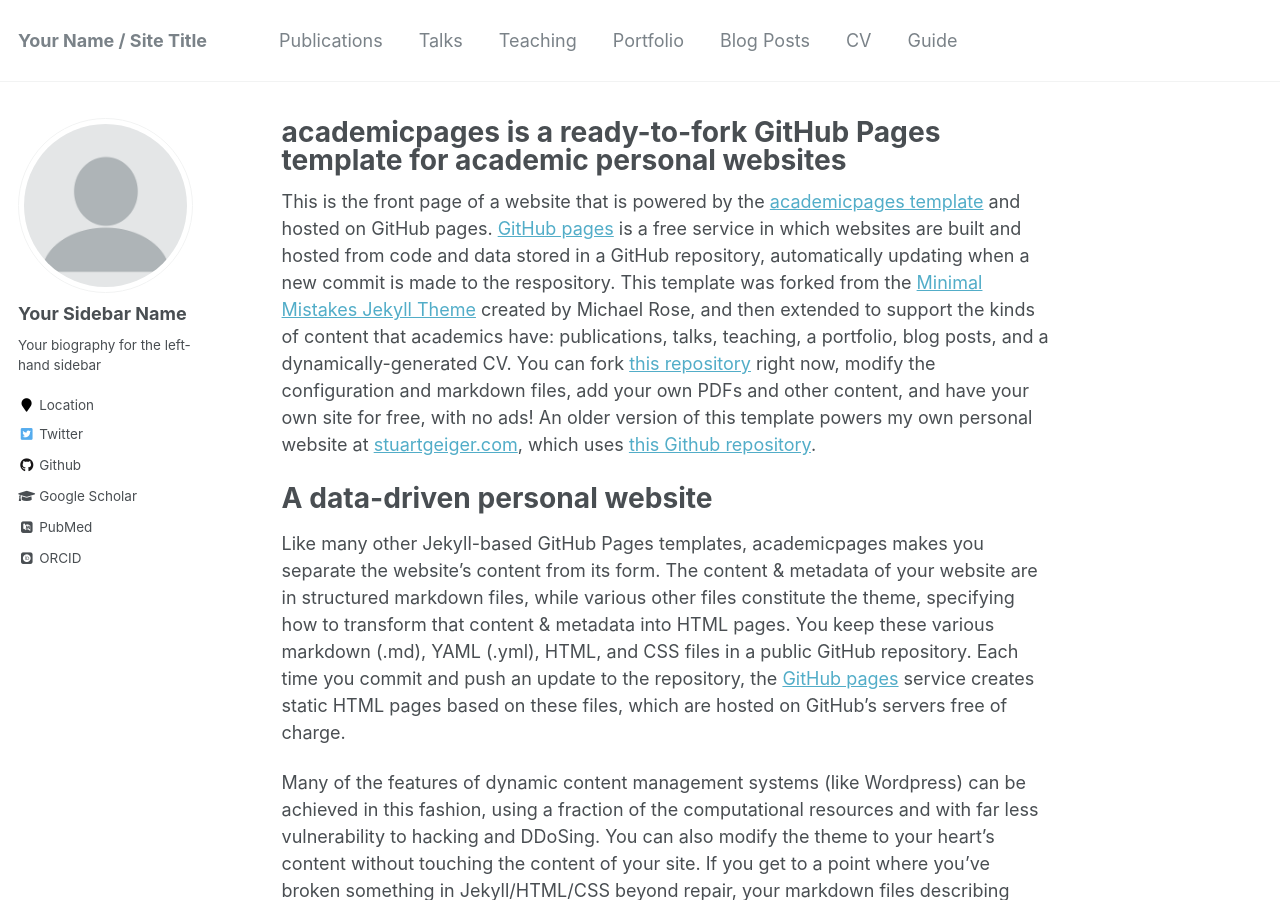
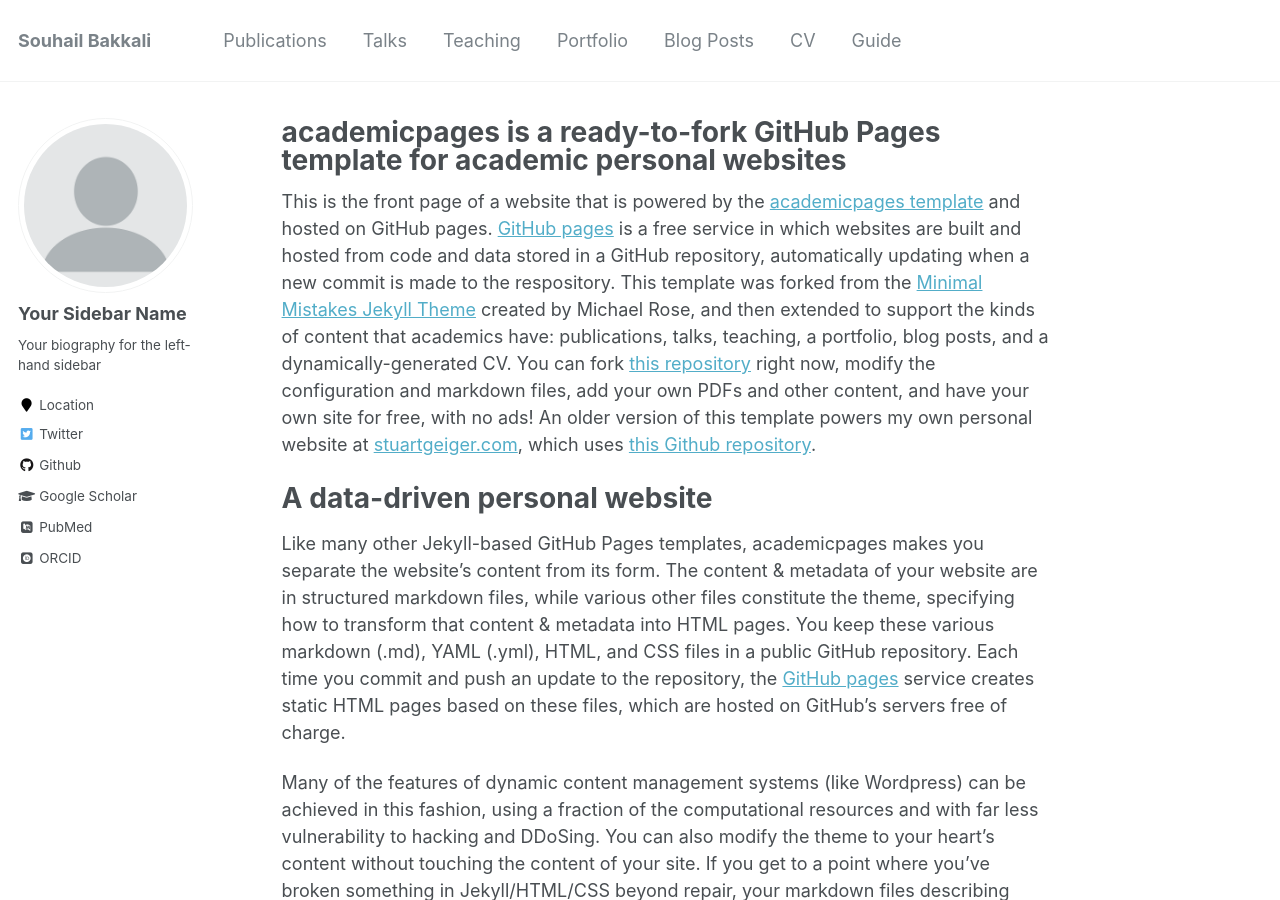
Before and after one commit to Sbakkalii/Sbakkalii.github.io, a Jekyll site: the page built from _pages/about.md, in a window 1280 px wide and 900 px high. Built offline with Jekyll 4.4.1, drawn with Linux system fonts in a browser that asks for light colours; some web fonts are replaced.

Commit message:
Update _config.yml

```diff
--- a/_config.yml
+++ b/_config.yml
@@ -7,7 +7,7 @@
 
 # Site Settings
 locale                   : "en-US"
-title                    : "Your Name / Site Title"
+title                    : "Souhail Bakkali"
 title_separator          : "-"
 name                     : &name "Your Name"
 description              : &description "personal description"
```
